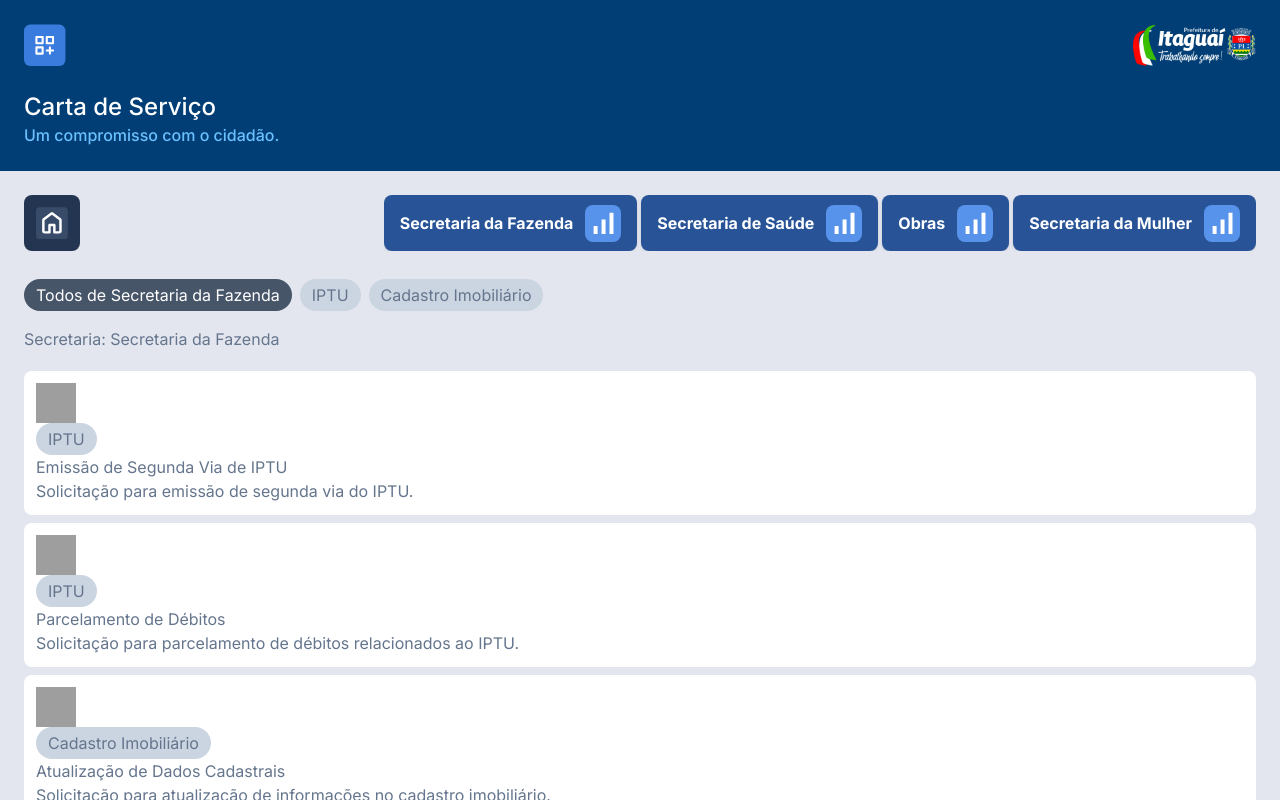
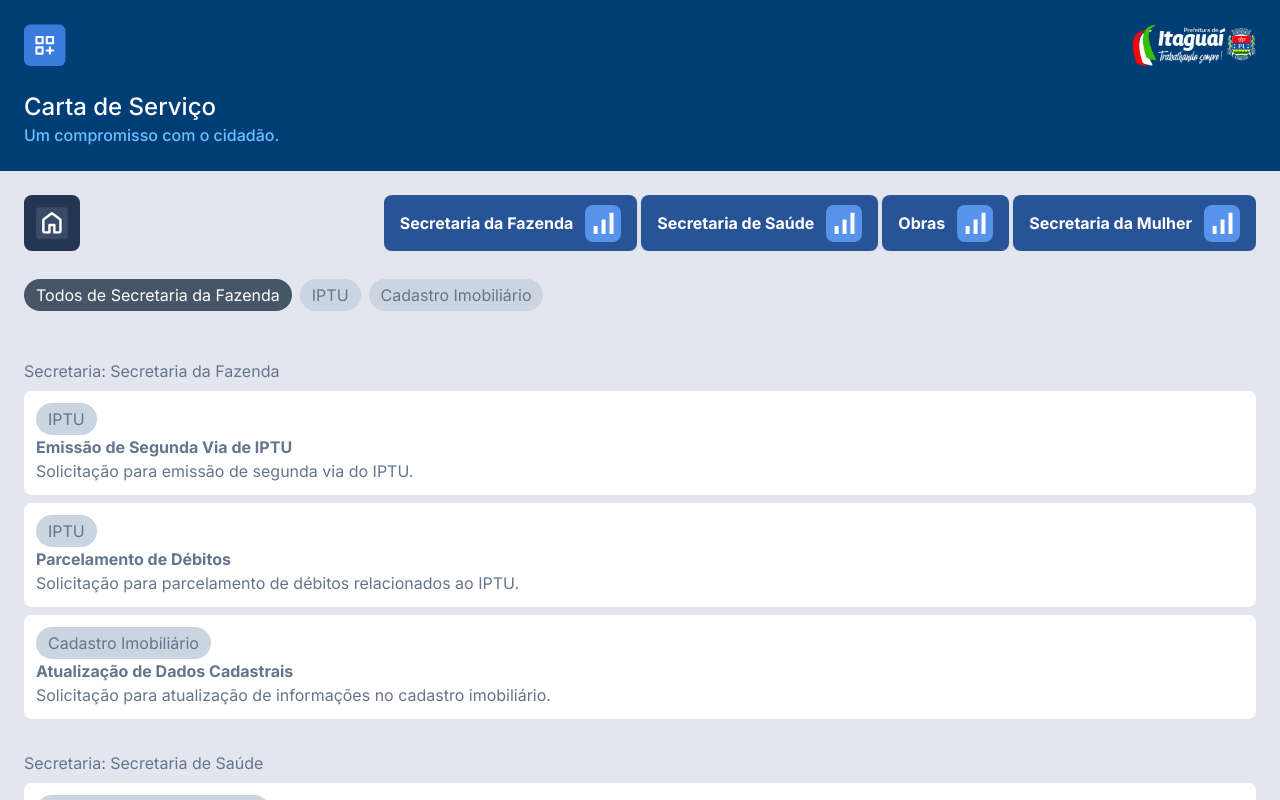
Before and after one commit to vsiago/carta-de-servico, a Next.js app: page / in a window 1280 px wide. Both pictures are taken after a click on the item "Secretaria da Fazenda". Shown: the top 800 px of the page. Built offline with nearby package versions, Linux system fonts and the light colour scheme; grey boxes are pictures that could not be loaded.

Commit message:
Todos os filtros ok

```diff
--- a/src/app/page.js
+++ b/src/app/page.js
@@ -29,11 +29,20 @@ export default function Carta() {
   const [state, setState] = useState(false);
   const [secretarias, setSecretarias] = useState([]);
   const [secretariaSelecionada, setSecretariaSelecionada] = useState(null);
+  const [cartaSelecionada, setCartaSelecionada] = useState(null)
 
+  // Seleciona secretaria especifica
   const handleSecretariaClick = (secretaria = null) => {
     setSecretariaSelecionada(secretaria);
     setState(false);
   };
+
+  // Seleciona a carta especifica
+  const handleCartaClick = (carta = null) => {
+    // console.log(carta)
+    setCartaSelecionada(carta);
+    setState(false)
+  }
 
   useEffect(() => {
     setSecretarias(secretariasData.secretarias);
@@ -91,7 +100,8 @@ export default function Carta() {
               <ul className='flex gap-2 mt-3 z-[1000] whitespace-nowrap h-16 items-center'>
                 <p className='p-1 px-3 bg-slate-600 text-white rounded-full cursor-pointer h-8'>Todos de {secretariaSelecionada.nome}</p>
                 {secretariaSelecionada.servicos.map((carta, index) => (
-                  <li key={index}>
+                  // Criar logica aqui
+                  <li onClick={() => handleCartaClick(carta)} key={index}>
                     <p className='p-1 px-3 bg-slate-300 rounded-full cursor-pointer h-8'>{carta.nome}</p>
                   </li>
                 ))}
@@ -99,17 +109,19 @@ export default function Carta() {
             </div>
           )}
 
-          {/* CARTAS DOS LISTAS */}
+          {/* CARTAS DOS SERVICOS */}
           {
-            secretariaSelecionada === null ? (
-              secretariasData.secretarias.map((secretaria, indexSecretaria) => (
-                <React.Fragment key={indexSecretaria} className='flex flex-col gap-2 mt-5'>
+            (() => {
+              if (secretariaSelecionada === null || cartaSelecionada === null) {
+                // Se uma das condições for verdadeira, renderiza a lista de todas as secretarias
+                return secretariasData.secretarias.map((secretaria, indexSecretaria) => (
+                  <React.Fragment key={indexSecretaria}>
                     <p className='mt-8'>Secretaria: {secretaria.nome}</p>
                     {secretaria.servicos.map((servico, indexServico) => (
                       <ul className='flex flex-col gap-2 mt-2' key={indexServico}>
                         {servico.cartas.map((carta, indexCarta) => (
                           <li className='list-none w-full bg-white p-3 rounded-lg' key={indexCarta}>
-                          <img src={carta.avatar} alt="Avatar" className="w-10 h-10" />
+                            {/* <img src={carta.avatar} alt="Avatar" className="w-10 h-10" /> */}
                             <p className='p-1 px-3 bg-slate-300 w-fit rounded-full'>{servico.nome}</p>
                             <p className='font-bold'>{carta.titulo}</p>
                             <p>{carta.descricao}</p>
@@ -118,30 +130,54 @@ export default function Carta() {
                       </ul>
                     ))}
                   </React.Fragment>
-              ))
-            ) :
-              (
+                ));
+              } else if (cartaSelecionada !== null) {
+                // Se cartaSelecionada não for nula, renderiza os itens do submenu
+                return (
                   <>
-                  <p>Secretaria: {secretariaSelecionada.nome}</p>
+                    {/* Aqui você renderiza os itens do submenu */}
+                    {/* Exemplo: */}
+                    <p>{cartaSelecionada.nome}</p>
                     <ul className='flex flex-col gap-2 mt-5'>
-                    {secretariaSelecionada.servicos.map((servico, indexServico) => (
-                      <>
-                        <ul className='list-none w-full flex flex-col gap-2  rounded-lg' key={indexServico}>
-                          {servico.cartas.map((carta, indexCarta) => (
+                      {/* Renderize os itens do submenu aqui */}
+                      {/* Exemplo: */}
+                      {cartaSelecionada.cartas.map((carta, indexCarta) => (
                         <li className='list-none w-full bg-white p-3 rounded-lg' key={indexCarta}>
-                              <img src={carta.avatar} alt="Avatar" className="w-10 h-10" />
-                              <p className='p-1 px-3 bg-slate-300 w-fit rounded-full'>{servico.nome}</p>
-                              <p>{carta.titulo}</p>
+                          {/* <img src={carta.avatar} alt="Avatar" className="w-10 h-10" /> */}
+                          <p className='p-1 px-3 bg-slate-300 w-fit rounded-full'>{carta.titulo}</p>
+                          <p className='font-bold'>{carta.titulo}</p>
                           <p>{carta.descricao}</p>
                         </li>
                       ))}
                     </ul>
                   </>
+                );
+
+              } else {
+                // Caso contrário, renderiza apenas a secretariaSelecionada
+                return (
+                  <>
+                    <p>Secretaria: {secretariaSelecionada.nome}</p>
+                    <ul className='flex flex-col gap-2 mt-5'>
+                      {secretariaSelecionada.servicos.map((servico, indexServico) => (
+                        <ul key={indexServico} className='list-none w-full flex flex-col gap-2  rounded-lg'>
+                          {servico.cartas.map((carta, indexCarta) => (
+                            <li key={indexCarta} className='list-none w-full bg-white p-3 rounded-lg'>
+                              {/* <img src={carta.avatar} alt="Avatar" className="w-10 h-10" /> */}
+                              <p className='p-1 px-3 bg-slate-300 w-fit rounded-full'>{servico.nome}</p>
+                              <p className='font-bold'>{carta.titulo}</p>
+                              <p>{carta.descricao}</p>
+                            </li>
+                          ))}
+                        </ul>
                       ))}
                     </ul>
                   </>
-              )
+                );
               }
+            })()
+          }
+
         </section>
       </main>
     </>
```
Lines whose indentation alone changed are shown as unchanged.
